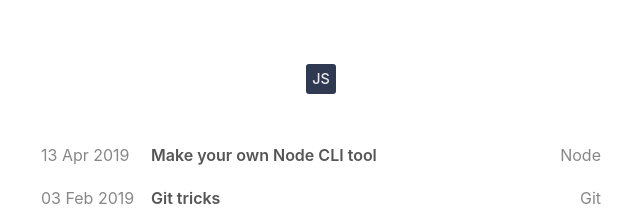
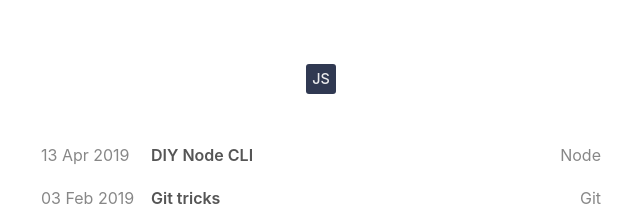
Before and after one commit to johnsylvain/blog, a Gatsby site: page / in a window 1280 px wide. Shown: the top 224 px of the page, without its empty margins (319-959 px from the left). Built offline with nearby package versions, Linux system fonts and the light colour scheme; Gatsby itself is replaced by a stand-in of ours; some packages are replaced by stand-ins of ours.

Commit message:
FEAT: update post title

```diff
--- a/src/pages/2019-04-13-test.md
+++ b/src/pages/2019-04-13-node-cli.md
@@ -1,6 +1,6 @@
 ---
 path: "/node-cli"
-title: "Make your own Node CLI tool"
+title: "DIY Node CLI"
 date: "2019-04-13"
 tag: Node
 spoiler: Build a CLI tool with Node.
```
